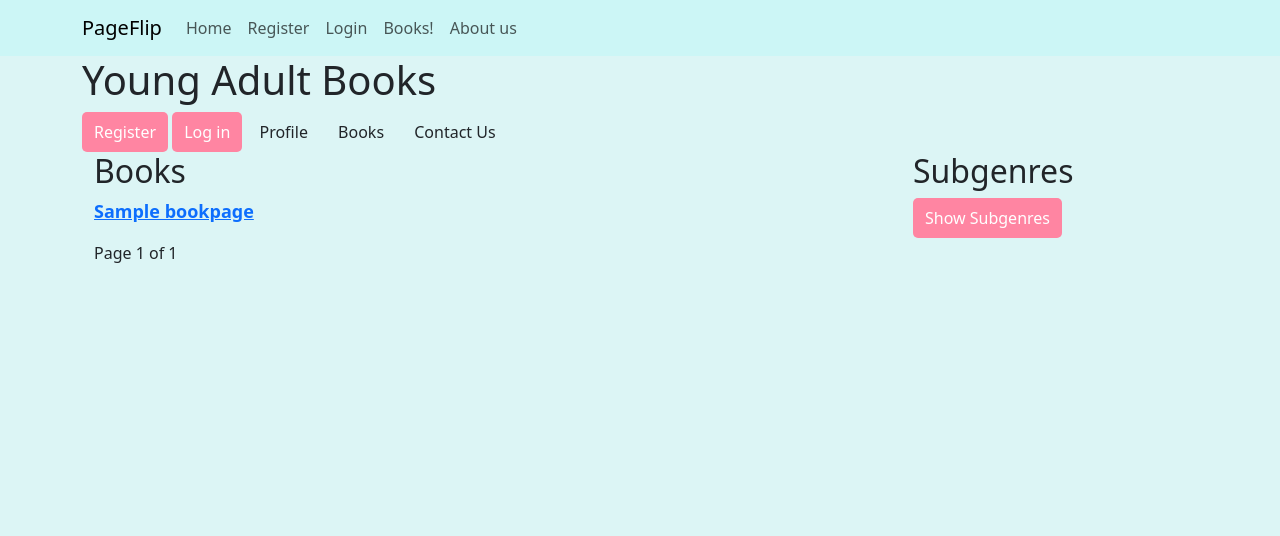
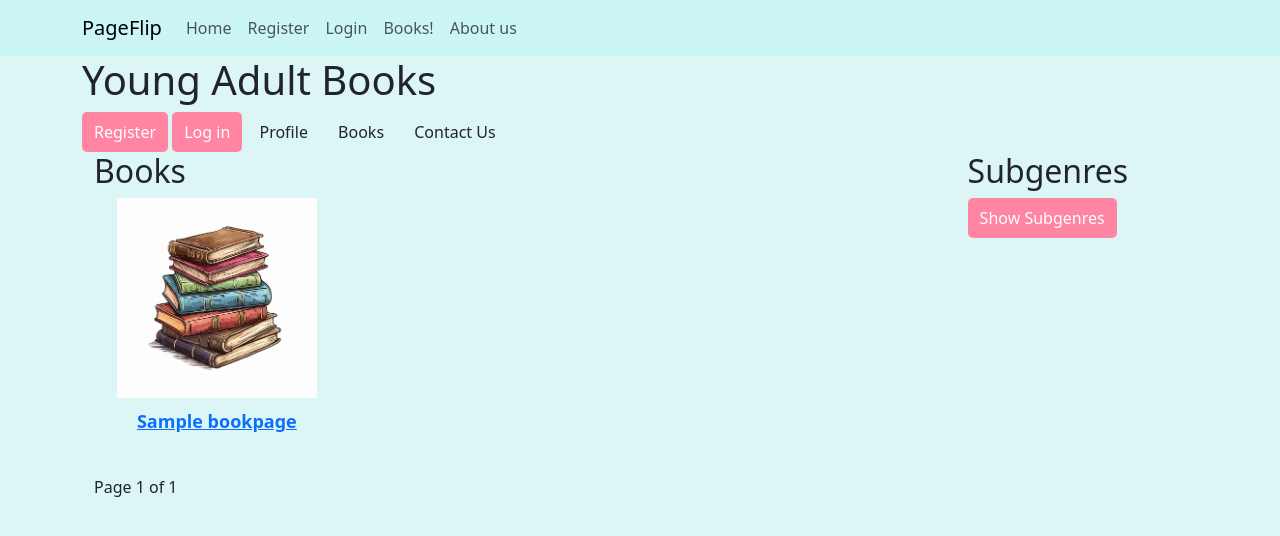
Before and after one commit to AntonyDys/pageflip_project, a Django app: page /pageflip/books/ in a window 1280 px wide. Shown: the top 536 px of the page. Run offline with Django 3.2, Linux system fonts and the light colour scheme; tables that the repository leaves empty hold one stand-in row (values such as "Sample post").

Commit message:
Added default image for books

```diff
--- a/pageflip/templates/pageflip/books.html
+++ b/pageflip/templates/pageflip/books.html
@@ -18,27 +18,46 @@
 
     <div class="container">
         <!-- Left Side: Books List -->
-        <div class="books-list" style="width: 70%; float: left;">
+        <div class="books-list" style="width: 75%; float: left;">
             <h2>Books</h2>
 
             {% if selected_subgenre %}
-                <p>Showing books in <strong>{{ selected_subgenre }}</strong> <a href="{% url 'pageflip:books' %}">Reset Filter</a></p>
+                <p>Showing books in <strong>{{ selected_subgenre }}</strong>
+                   <a href="{% url 'pageflip:books' %}">Reset Filter</a>
+                </p>
             {% endif %}
 
-            <ul style="list-style: none; padding: 0;">
+            <!-- Book Grid -->
+            <ul style="display: flex; flex-wrap: wrap; justify-content: space-between; padding: 0;">
                 {% for book in books %}
-                    <li style="margin-bottom: 10px;">
-                        <a href="{% url 'pageflip:book_detail' book.id %}" style="font-size: 18px; font-weight: bold;">
+                    <li style="width: 30%; text-align: center; margin-bottom: 20px; list-style: none;">
+                        <!-- Book Image -->
+                        <a href="{% url 'pageflip:book_detail' book.id %}">
+                            <img src="/media/book_covers/default_book.jpg"
+                                 alt="Book Cover"
+                                 width="200"
+                                 height="200"
+                                 style="display: block; margin: 0 auto;">
+                        </a>
+
+                        <!-- Book Title Below Image -->
+                        <a href="{% url 'pageflip:book_detail' book.id %}"
+                           style="display: block; font-size: 18px; font-weight: bold; margin-top: 10px;">
                             {{ book.title }}
                         </a>
                     </li>
+
+                    <!-- Ensure 3 books per row -->
+                    {% if forloop.counter|divisibleby:3 %}
+                        <div style="width: 100%;"></div>
+                    {% endif %}
                 {% empty %}
                     <li>No books available.</li>
                 {% endfor %}
             </ul>
 
             <!-- Pagination Controls -->
-            <div class="pagination">
+            <div class="pagination" style="text-align: center; margin-top: 20px;">
                 {% if books.has_previous %}
                     <a href="?page=1{% if selected_subgenre %}&subgenre={{ selected_subgenre }}{% endif %}">First</a>
                     <a href="?page={{ books.previous_page_number }}{% if selected_subgenre %}&subgenre={{ selected_subgenre }}{% endif %}">Previous</a>
@@ -54,7 +73,7 @@
         </div>
 
         <!-- Right Side: Collapsible Subgenres -->
-        <div class="subgenres-list" style="width: 25%; float: right;">
+        <div class="subgenres-list" style="width: 20%; float: right;">
             <h2>Subgenres</h2>
             <button onclick="toggleSubgenres()" class="btn btn-small btn-dark-blue">Show Subgenres</button>
             <ul id="subgenre-menu" style="display: none;">
@@ -67,6 +86,15 @@
         </div>
     </div>
 
-    <script src="{% static "js/books.js" %}" crossorigin="anonymous"></script>
+    <script>
+        function toggleSubgenres() {
+            var menu = document.getElementById("subgenre-menu");
+            if (menu.style.display === "none") {
+                menu.style.display = "block";
+            } else {
+                menu.style.display = "none";
+            }
+        }
+    </script>
 
 {% endblock %}
--- a/pageflip/urls.py
+++ b/pageflip/urls.py
@@ -1,3 +1,5 @@
+from django.conf import settings
+from django.conf.urls.static import static
 from django.urls import path
 from pageflip import views
 
```
Also changed, not shown: media/book_covers/default_book.jpg (added), 1 other file.
